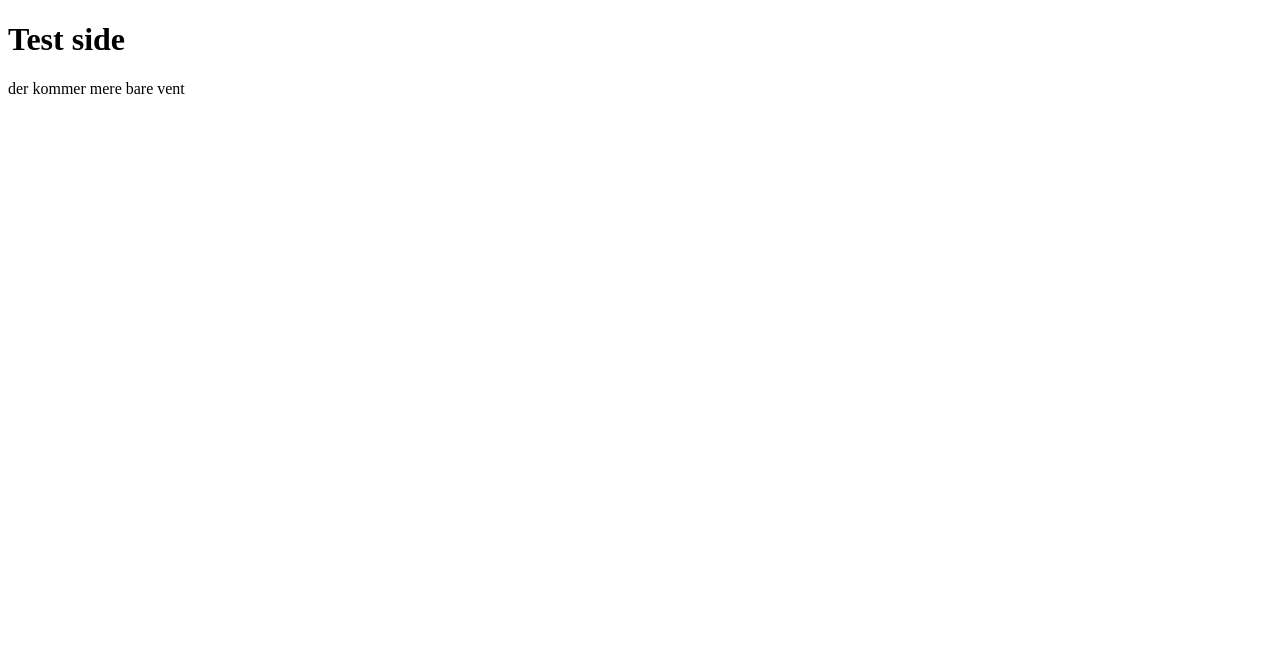
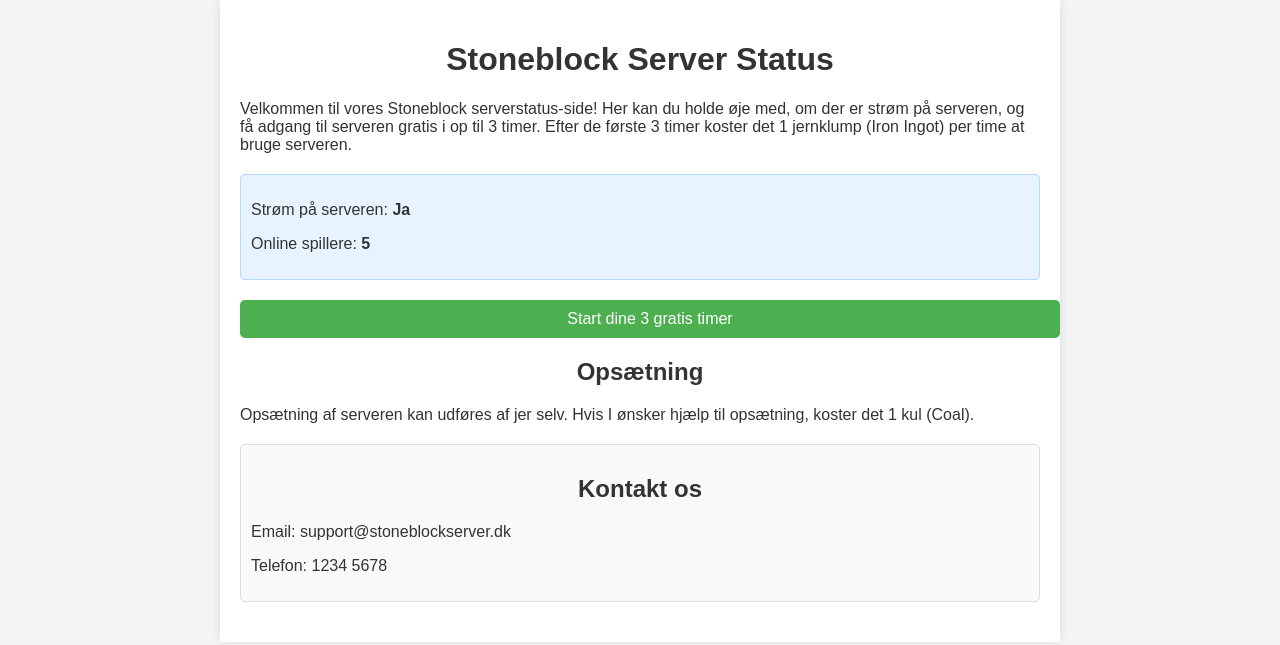
Before and after one commit to shadowfreakdk/funsite, a plain HTML site: page index.html in a window 1280 px wide. Drawn offline with Linux system fonts and the light colour scheme.

Commit message:
Update index.html

```diff
--- a/index.html
+++ b/index.html
@@ -1,12 +1,81 @@
 <!DOCTYPE html>
-<html lang="en">
+<html lang="da">
 <head>
     <meta charset="UTF-8">
     <meta name="viewport" content="width=device-width, initial-scale=1.0">
-    <title>TEST</title>
+    <title>Stoneblock Server Status</title>
+    <style>
+        body {
+            font-family: Arial, sans-serif;
+            background-color: #f4f4f4;
+            color: #333;
+            margin: 0;
+            padding: 0;
+        }
+        .container {
+            max-width: 800px;
+            margin: 0 auto;
+            padding: 20px;
+            background-color: #fff;
+            box-shadow: 0 0 10px rgba(0,0,0,0.1);
+        }
+        h1, h2 {
+            text-align: center;
+        }
+        .status {
+            margin: 20px 0;
+            padding: 10px;
+            background-color: #e7f3fe;
+            border: 1px solid #b3d8ff;
+            border-radius: 5px;
+        }
+        .status span {
+            font-weight: bold;
+        }
+        .button {
+            display: block;
+            width: 100%;
+            padding: 10px;
+            margin: 20px 0;
+            background-color: #4CAF50;
+            color: white;
+            text-align: center;
+            text-decoration: none;
+            border-radius: 5px;
+            transition: background-color 0.3s;
+        }
+        .button:hover {
+            background-color: #45a049;
+        }
+        .contact {
+            margin: 20px 0;
+            padding: 10px;
+            background-color: #f9f9f9;
+            border: 1px solid #ddd;
+            border-radius: 5px;
+        }
+    </style>
 </head>
 <body>
-    <h1>Test side</h1>
-    <p>der kommer mere bare vent</p>
+    <div class="container">
+        <h1>Stoneblock Server Status</h1>
+        <p>Velkommen til vores Stoneblock serverstatus-side! Her kan du holde øje med, om der er strøm på serveren, og få adgang til serveren gratis i op til 3 timer. Efter de første 3 timer koster det 1 jernklump (Iron Ingot) per time at bruge serveren.</p>
+
+        <div class="status">
+            <p>Strøm på serveren: <span id="serverStatus">Ja</span></p>
+            <p>Online spillere: <span id="playerCount">5</span></p>
+        </div>
+
+        <a href="#" class="button">Start dine 3 gratis timer</a>
+
+        <h2>Opsætning</h2>
+        <p>Opsætning af serveren kan udføres af jer selv. Hvis I ønsker hjælp til opsætning, koster det 1 kul (Coal).</p>
+
+        <div class="contact">
+            <h2>Kontakt os</h2>
+            <p>Email: support@stoneblockserver.dk</p>
+            <p>Telefon: 1234 5678</p>
+        </div>
+    </div>
 </body>
 </html>
```
